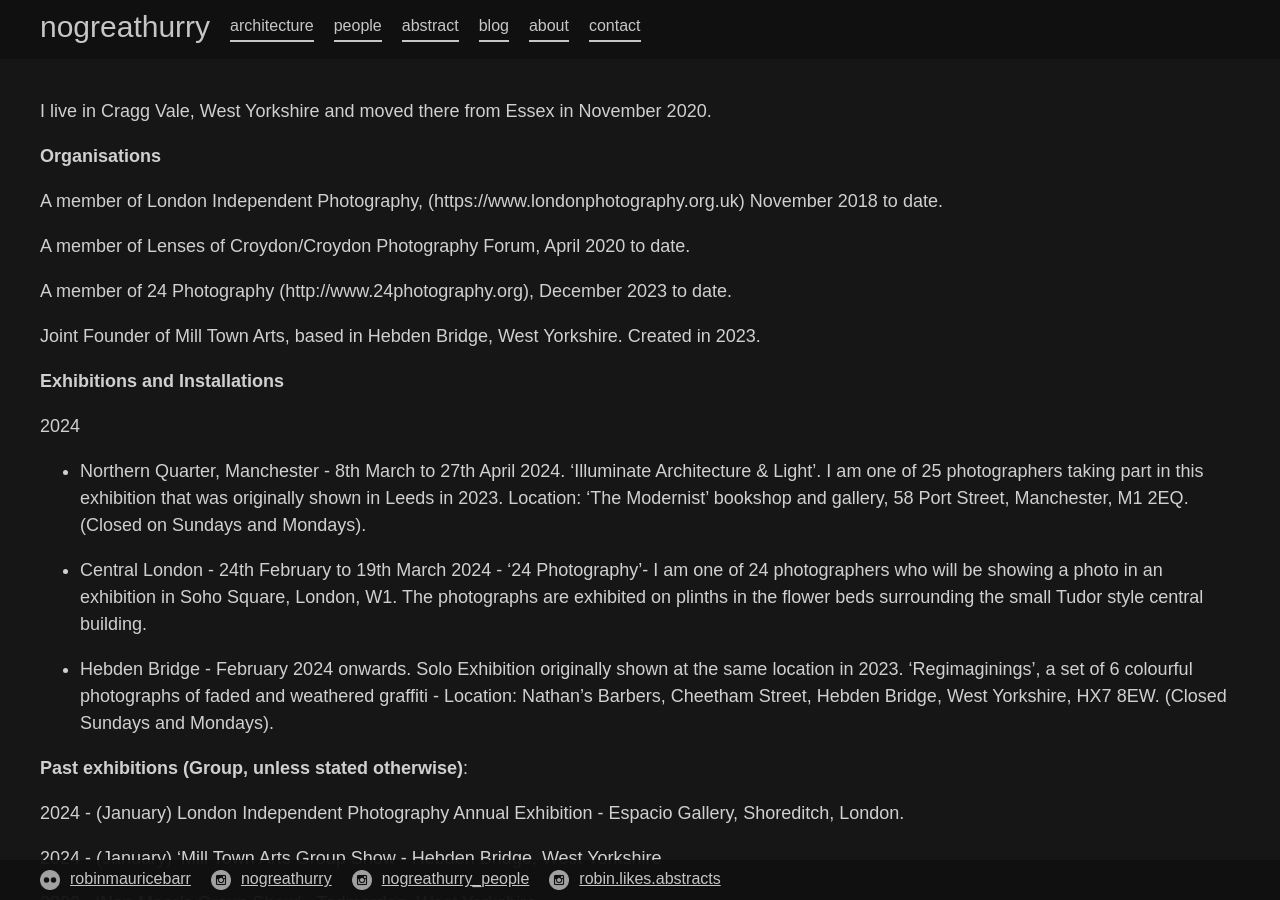
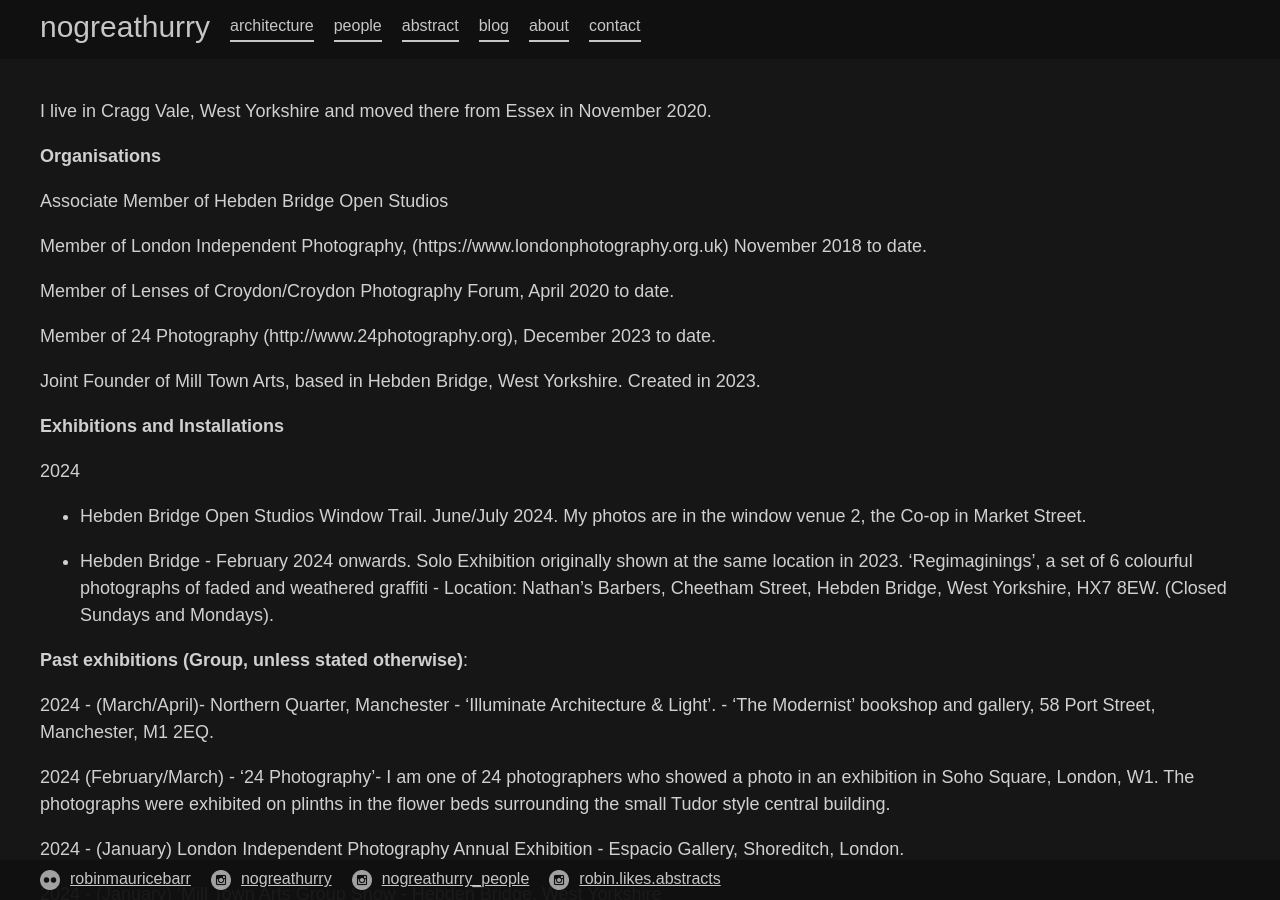
Before and after one commit to 987poiuytrewq/nogreathurry, a Jekyll site: the page built from blog.md, in a window 1280 px wide and 900 px high. Built offline with Jekyll 4.4.1, drawn with Linux system fonts in a browser that asks for light colours.

Commit message:
Updated Blog

```diff
--- a/blog.md
+++ b/blog.md
@@ -7,11 +7,13 @@ I live in Cragg Vale, West Yorkshire and moved there from Essex in November 2020
 
 **Organisations**
 
-A member of London Independent Photography, (https://www.londonphotography.org.uk) November 2018 to date.
+Associate Member of Hebden Bridge Open Studios
 
-A member of Lenses of Croydon/Croydon Photography Forum, April 2020 to date.
+Member of London Independent Photography, (https://www.londonphotography.org.uk) November 2018 to date.
 
-A member of 24 Photography (http://www.24photography.org), December 2023 to date.
+Member of Lenses of Croydon/Croydon Photography Forum, April 2020 to date.
+
+Member of 24 Photography (http://www.24photography.org), December 2023 to date.
 
 Joint Founder of Mill Town Arts, based in Hebden Bridge, West Yorkshire. Created in 2023.
 
@@ -19,13 +21,15 @@ Joint Founder of Mill Town Arts, based in Hebden Bridge, West Yorkshire. Created
 
 2024
 
-* Northern Quarter, Manchester - 8th March to 27th April 2024. 'Illuminate Architecture & Light'. I am one of 25 photographers taking part in this exhibition that was originally shown in Leeds in 2023. Location: 'The Modernist' bookshop and gallery, 58 Port Street, Manchester, M1 2EQ. (Closed on Sundays and Mondays).
-
-* Central London - 24th February to 19th March 2024 - '24 Photography'- I am one of 24 photographers who will be showing a photo in an exhibition in Soho Square, London, W1. The photographs are exhibited on plinths in the flower beds surrounding the small Tudor style central building.
+* Hebden Bridge Open Studios Window Trail. June/July 2024. My photos are in the window venue 2, the Co-op in Market Street.
 
 * Hebden Bridge - February 2024 onwards. Solo Exhibition originally shown at the same location in 2023. 'Regimaginings', a set of 6 colourful photographs of faded and weathered graffiti - Location: Nathan's Barbers, Cheetham Street, Hebden Bridge, West Yorkshire, HX7 8EW. (Closed Sundays and Mondays).
 
 **Past exhibitions (Group, unless stated otherwise)**:
+
+2024 - (March/April)- Northern Quarter, Manchester - 'Illuminate Architecture & Light'. - 'The Modernist' bookshop and gallery, 58 Port Street, Manchester, M1 2EQ.
+
+2024 (February/March) - '24 Photography'- I am one of 24 photographers who showed a photo in an exhibition in Soho Square, London, W1. The photographs were exhibited on plinths in the flower beds surrounding the small Tudor style central building.
 
 2024 - (January) London Independent Photography Annual Exhibition - Espacio Gallery, Shoreditch, London.
 
```
